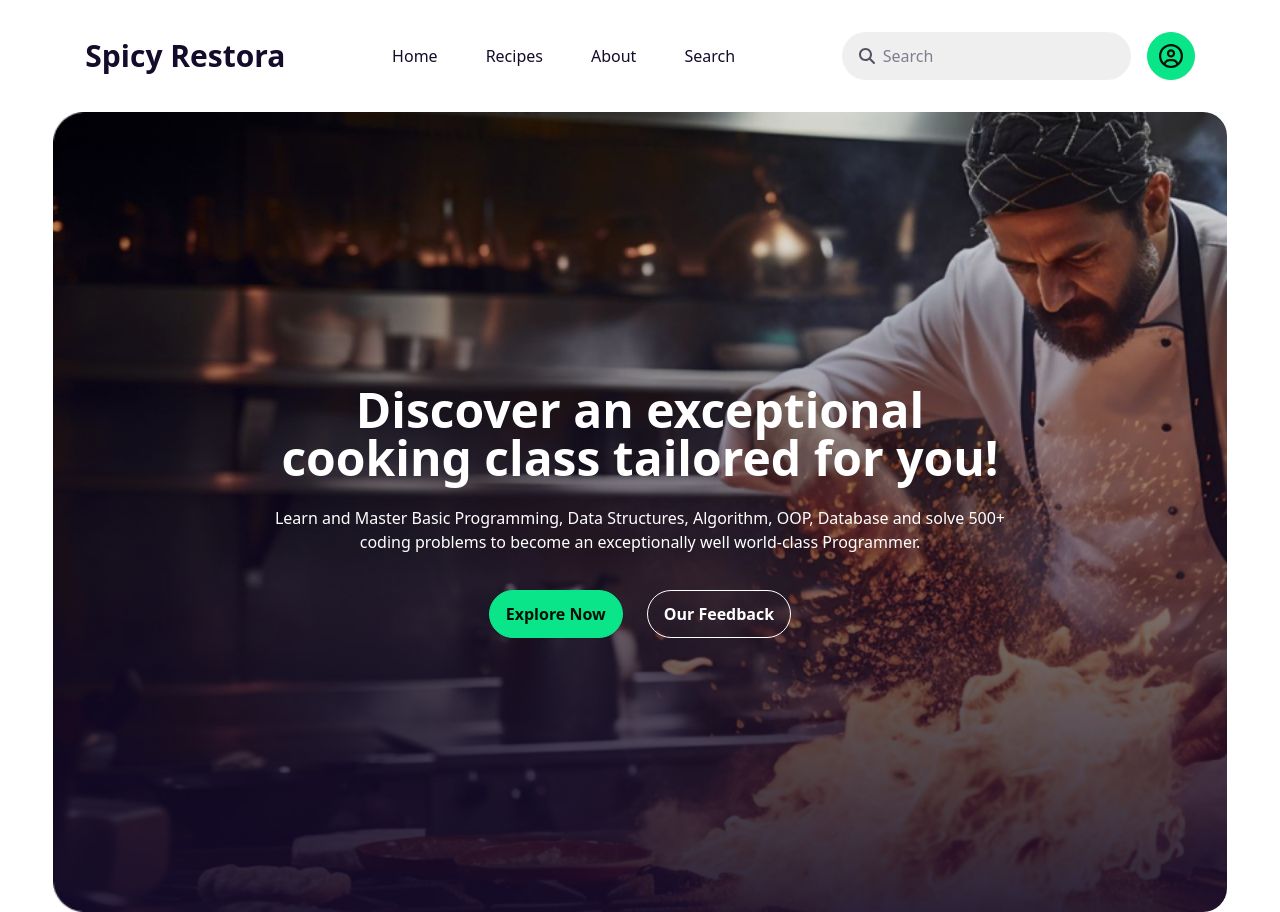
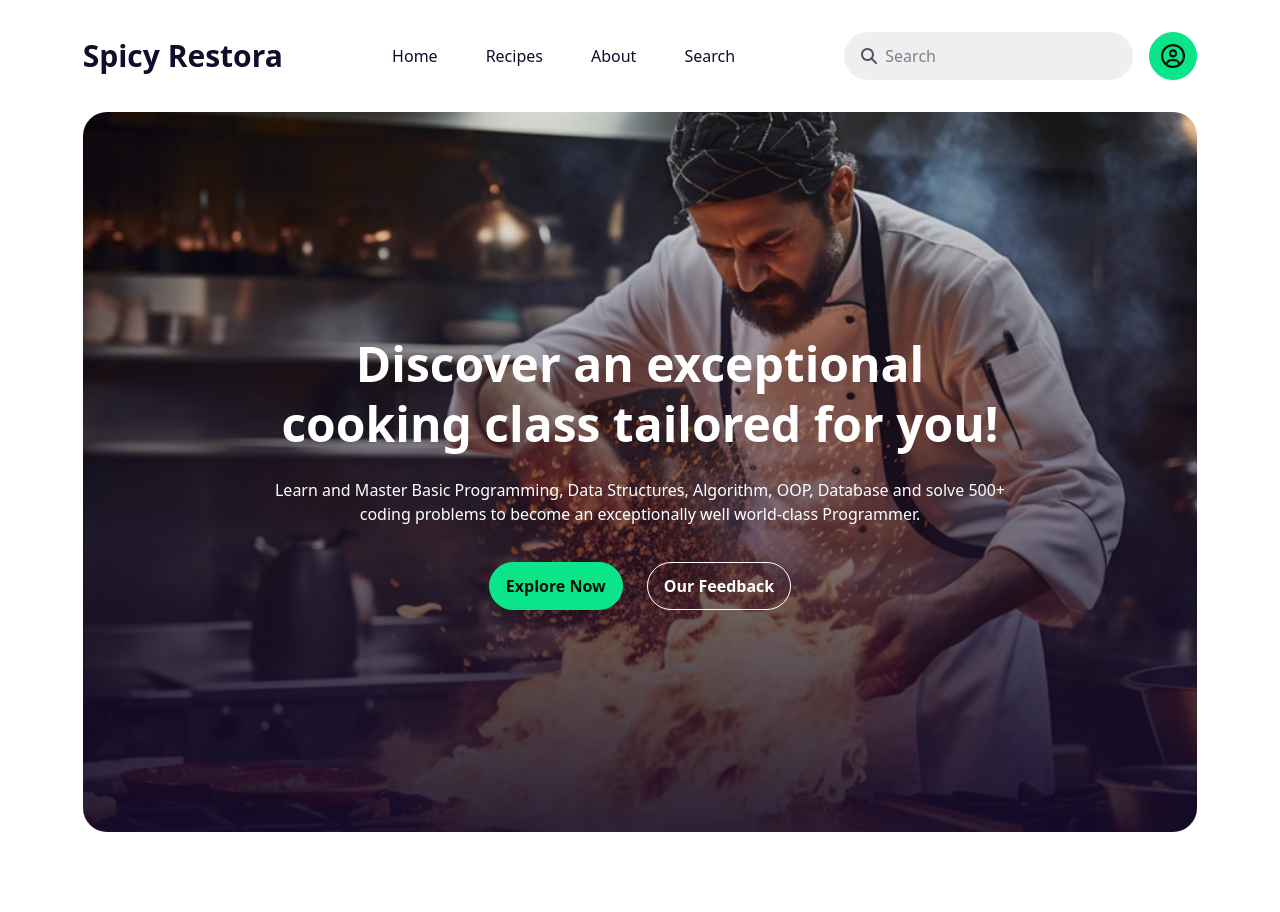
Before and after one commit to Rahad-Ullah/Restora, a React (Vite) app: page / in a window 1280 px wide. After the commit the page ends 832 px from the top, so only its background shows below. Built offline with nearby package versions, Linux system fonts and the light colour scheme.

Commit message:
Banner content has been modified

```diff
--- a/src/components/Banner/Banner.tsx
+++ b/src/components/Banner/Banner.tsx
@@ -2,12 +2,14 @@
 
 const Banner = () => {
     return (
-        <div className={`bg-[url('assets/banner.png')] h-screen bg-cover rounded-3xl flex flex-col items-center justify-center text-center space-y-6 text-white md:w-11/12 max-w-screen-2xl mx-auto`}>
-            <h1 className="text-5xl font-bold max-w-screen-md">Discover an exceptional cooking class tailored for you!</h1>
-            <p className="max-w-screen-md">Learn and Master Basic Programming, Data Structures, Algorithm, OOP, Database and solve 500+ coding problems to become an exceptionally well world-class Programmer.</p>
-            <div className="flex gap-6 pt-3">
-                <button className="btn btn-primary rounded-full text-base">Explore Now</button>
-                <button className="btn btn-outline rounded-full text-base text-white hover:btn-primary">Our Feedback</button>
+        <div className="px-4 md:px-6 lg:px-8">
+            <div className={`bg-[url('assets/banner.png')] md:h-[90vh] bg-cover bg-center rounded-3xl flex flex-col items-center justify-center text-center space-y-6 text-white md:w-11/12 max-w-screen-2xl mx-auto`}>
+                <h1 className="text-5xl font-bold leading-tight max-w-screen-md">Discover an exceptional cooking class tailored for you!</h1>
+                <p className="max-w-screen-md">Learn and Master Basic Programming, Data Structures, Algorithm, OOP, Database and solve 500+ coding problems to become an exceptionally well world-class Programmer.</p>
+                <div className="flex gap-6 pt-3">
+                    <button className="btn btn-primary rounded-full text-base">Explore Now</button>
+                    <button className="btn btn-outline rounded-full text-base text-white hover:btn-primary">Our Feedback</button>
+                </div>
             </div>
         </div>
     );
--- a/src/components/Navbar/Navbar.tsx
+++ b/src/components/Navbar/Navbar.tsx
@@ -6,7 +6,8 @@ const Navbar = () => {
 
 
     return (
-        <div className="flex flex-col md:flex-row justify-between items-center py-8 px-4 md:px-6 lg:px-8 md:w-11/12 max-w-screen-2xl mx-auto">
+        <div className="px-4 md:px-6 lg:px-8">
+            <div className="flex flex-col md:flex-row justify-between items-center py-8 md:w-11/12 max-w-screen-2xl mx-auto">
                 {/* Website Title */}
                 <div>
                     <h1 className="text-secondary text-2xl md:text-3xl font-bold">Spicy Restora</h1>
@@ -31,6 +32,7 @@ const Navbar = () => {
                     </button>
                 </div>
             </div>
+        </div>
     );
 };
 
```
Lines whose indentation alone changed are shown as unchanged.
